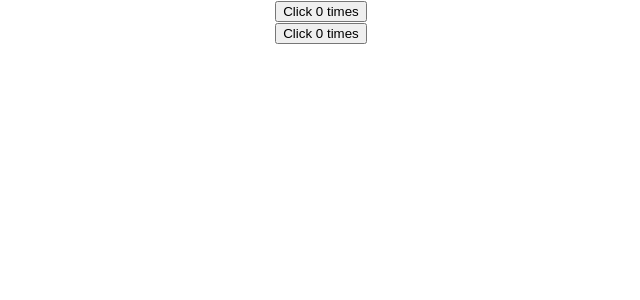
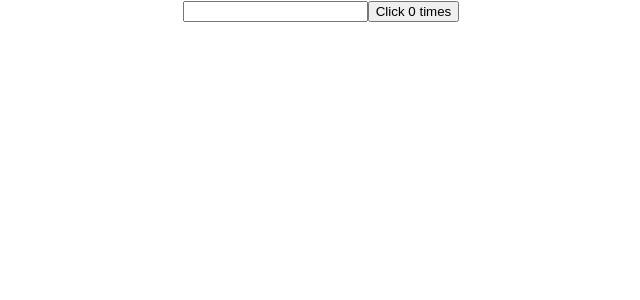
Before and after one commit to RazzSunuwar/React-Hook, a React (Create React App) app: page / in a window 1280 px wide. Shown: the top 300 px of the page, without its empty margins (319-959 px from the left). Built offline with nearby package versions, Linux system fonts and the light colour scheme.

Commit message:
React Hooks Conditionally run effects

```diff
--- a/src/App.js
+++ b/src/App.js
@@ -16,7 +16,7 @@ function App() {
       {/* <HookCounterTwo /> */}
       {/* <HookCounterThree /> */}
       {/* <HooksCounterFour /> */}
-      <ClassCounterOne />
+      {/* <ClassCounterOne /> */}
       <HookCounterOne />
 
 
--- a/src/components/ClassCounterOne.js
+++ b/src/components/ClassCounterOne.js
@@ -5,7 +5,8 @@ class ClassCounterOne extends Component {
         super(props)
 
         this.state = {
-            count: 0
+            count: 0,
+            name: ''
         };
     };
 
@@ -13,15 +14,26 @@ class ClassCounterOne extends Component {
         document.title = `Clicked ${this.state.count} times`
     };
 
-    componentDidUpdate(prevProps, prevState){
-        document.title = `Clicked ${this.state.count} times`
+
+    componentDidUpdate(prevProps, prevState) {
+        if(prevProps.count === this.state.count){
+            console.log('Updating document title');
+            document.title = `Clicked ${this.state.count} times`;
+        }
     };
 
     render() {
         return (
             <div>
-            <button onClick={() => this.setState({ count: this.state.count + 1})}>
-        Click {this.state.count} times</button>
+                <input
+                    type='type'
+                    value={this.state.name}
+                    onChange={e => {
+                        this.setState({ name: e.target.value })
+                    }}
+                />
+                <button onClick={() => this.setState({ count: this.state.count + 1})}>
+                Click {this.state.count} times</button>
             </div>
         );
     };
--- a/src/components/HookCounterOne.js
+++ b/src/components/HookCounterOne.js
@@ -2,12 +2,16 @@ import React, { useState, useEffect} from 'react';
 
 function HookCounterOne() {
     const [count, setCount] = useState(0)
+    const [name, setName] = useState('')
+
     useEffect(() => {
+        console.log('useEffect - Updating title')
         document.title = `Clicked ${count} times`
-    });
+    }, [count]);
 
     return (
         <div>
+            <input type='text' value={name} onChange={e => setName(e.target.value)} />
             <button onClick={() => setCount(count + 1)}>Click {count} times</button>
         </div>
     );
```
